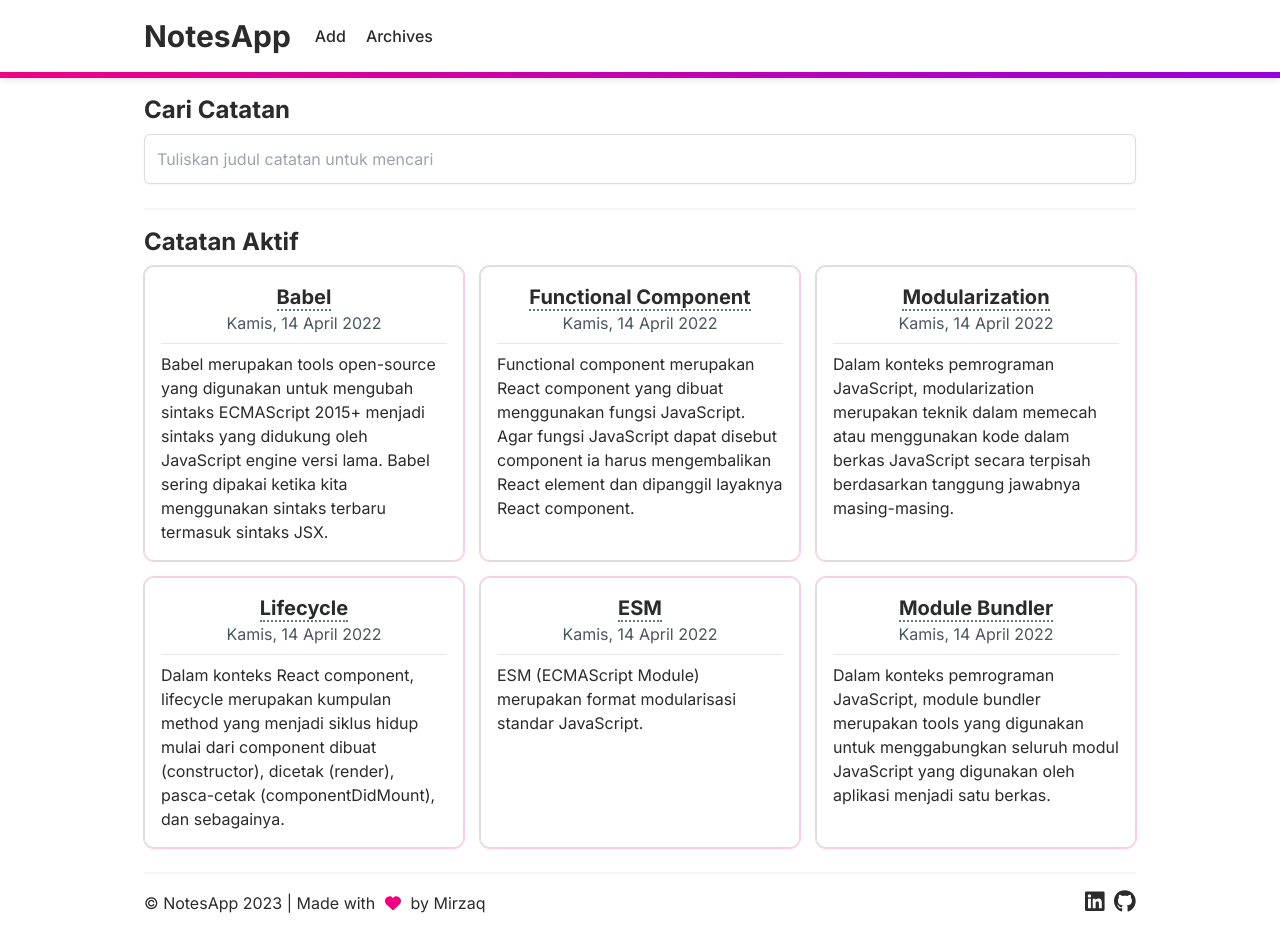
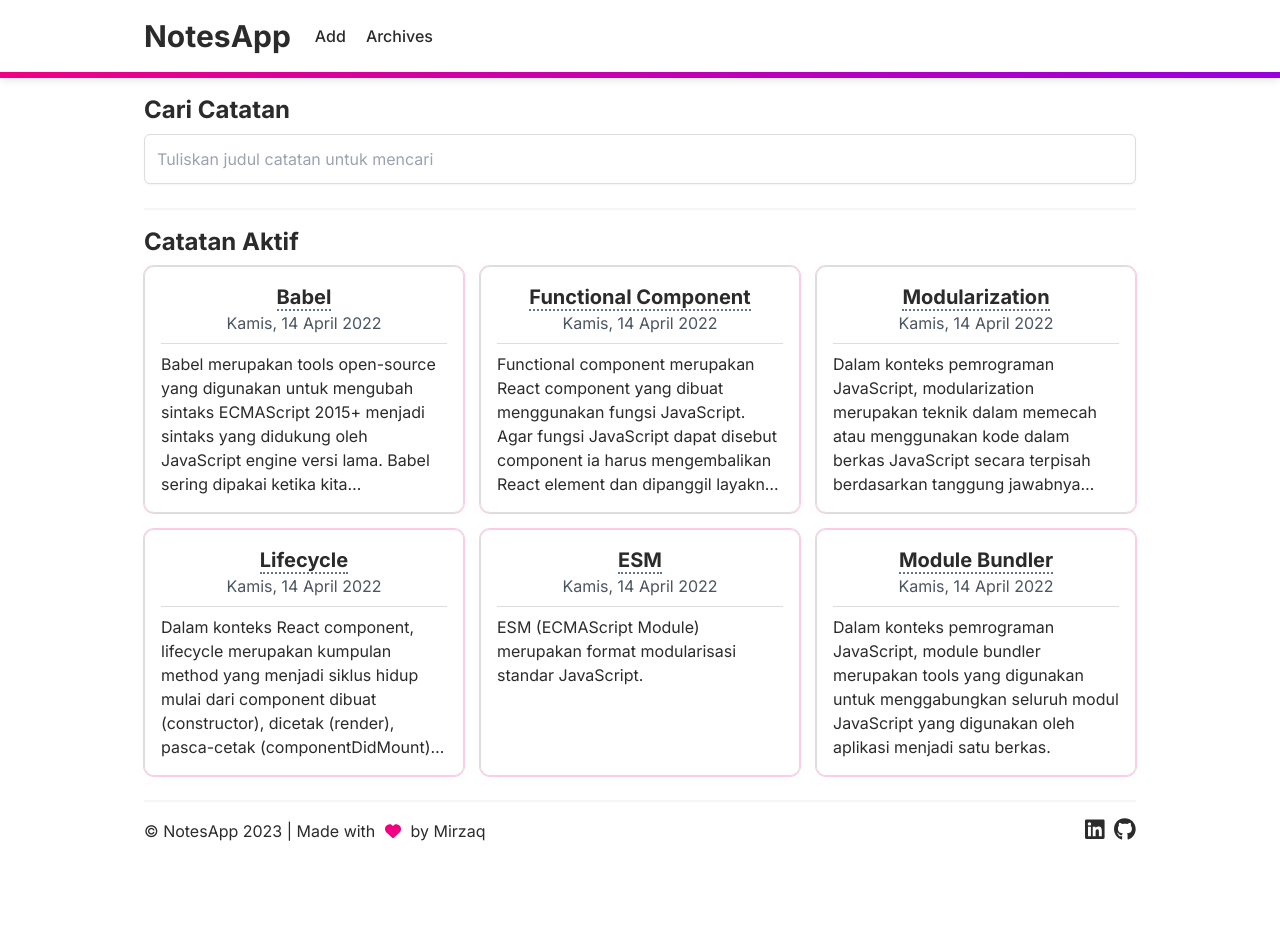
Before and after one commit to mirzaq19/notes-dcd, a React (Vite) app: page / in a window 1280 px wide. After the commit the page ends 868 px from the top, so only its background shows below. Built offline with nearby package versions, Linux system fonts and the light colour scheme.

Commit message:
feat: set card line clamp

```diff
--- a/src/components/NoteItem.jsx
+++ b/src/components/NoteItem.jsx
@@ -19,8 +19,8 @@ const NoteItem = ({ className, id, title, body, createdAt, ...rest }) => {
         </h3>
         <p className="text-gray-600">{showFormattedDate(createdAt)}</p>
       </div>
-      <hr className="" />
-      <p>{body}</p>
+      <hr className="border-0 border-b border-secondary" />
+      <p className="line-clamp-6 text-ellipsis">{body}</p>
     </div>
   )
 }
```
